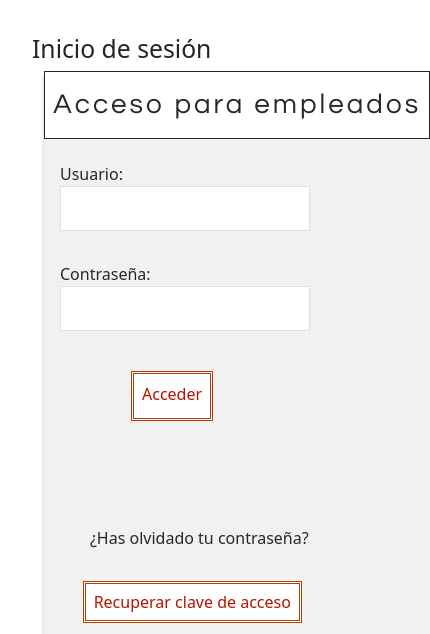
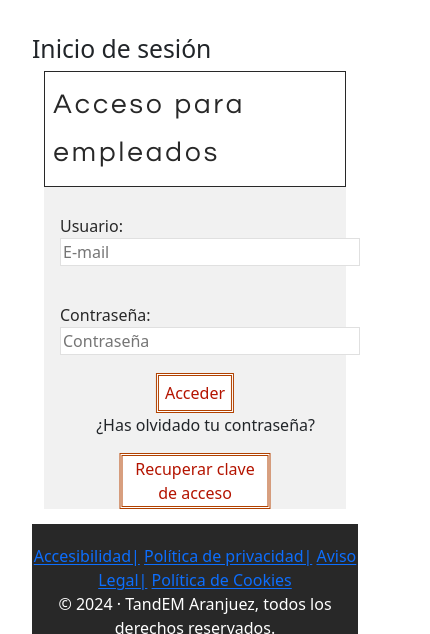
Before and after one commit to nikatandem/generador-qr-veronica, a Gatsby site: page /formulario in a window 390 px wide. Shown: the part 107-741 px from the top of the page, 430 px wide, since content can reach past the window. Built offline with nearby package versions, Linux system fonts and the light colour scheme; Gatsby itself is replaced by a stand-in of ours.

Commit message:
estilos form

```diff
--- a/package.json
+++ b/package.json
@@ -24,10 +24,11 @@
     "gatsby-plugin-sharp": "^5.13.1",
     "gatsby-source-filesystem": "^5.13.1",
     "gatsby-transformer-sharp": "^5.13.1",
-    "react": "^18.2.0",
+    "react": "^18.3.1",
     "react-bootstrap": "^2.10.2",
-    "react-dom": "^18.2.0",
+    "react-dom": "^18.3.1",
     "react-slick": "^0.30.2",
+    "reactstrap": "^9.2.2",
     "slick-carousel": "^1.8.1"
   }
 }
--- a/src/components/accessform/accessform.js
+++ b/src/components/accessform/accessform.js
@@ -1,11 +1,12 @@
-import React from "react";
+import React, { useState } from "react";
 import "./formstyle.css";
-import { useState } from "react";
 
 function Acceso() {
   const [nombre, setNombre] = useState("");
   const [password, setPassword] = useState("");
-  const [enviado, setEnviado] = useState(false); //
+  const [enviado, setEnviado] = useState(false);
+  const [alertVisible, setAlertVisible] = useState(false);
+  const [email, setEmail] = useState("");
 
   const handleChangeName = (event) => {
     setNombre(event.target.value);
@@ -15,36 +16,57 @@ function Acceso() {
     setPassword(event.target.value);
   };
 
+  const handleRecoverPasswordClick = () => {
+    setAlertVisible(true);
+  };
+
+  const handleSubmitEmail = (event) => {
+    event.preventDefault();
+    setAlertVisible(false);
+    alert("Revise su correo electrónico, le hemos enviado un enlace para cambiar su contraseña.");
+  };
+
+  const onDismiss = () => setAlertVisible(false);
+
   return (
- <div class="container">
+    <div className="container">
+      <div className="custom-box">
+      <form className="acceso">
+        <h1 className="titulo">Acceso para empleados</h1>
+        <div className="datos">
+          <label className="label-1" > Usuario:
+<br />
+      <input className="campo" type="text" value={nombre} onChange={handleChangeName} placeholder="E-mail"/>
+        </label>
+      <label className="label-1">Contraseña:
+<br />
+      <input className="campo" type="password" value={password} onChange={handleChangePassword} placeholder="Contraseña"/>
+        </label>
+          </div>
+      <div className="botones">
+   <button className="elemento-button" type="submit" disabled={enviado}>Acceder</button>
+      <p className="p-recuperar">¿Has olvidado tu contraseña?</p>
+      <button type="button" className="btn-recuperar" onClick={handleRecoverPasswordClick}>Recuperar clave de acceso</button>
+</div>
+
+    </form>
+    </div>
+{alertVisible && (
+
+<div className="custom-alert">
+  <form onSubmit={handleSubmitEmail} className="custom-form">
+   <button type="button" className="close-button" onClick={onDismiss}>x</button>
+  <label htmlFor="email" className="form-label">Introduzca su correo electrónico:</label>
+    <input type="email" name="email" id="email" className="form-input" placeholder="E-mail" value={email} onChange={(e) => setEmail(e.target.value)} required />
 
 
-    <div className="acceso">
+  <button type="submit" className="confirmar">Confirmar</button>
+  </form>
+</div>
+      )}
+    </div>
+  );
 
-     <div>
-        <form>
-            <h1 className="titulo">Acceso para empleados</h1>
-                <div>
-                    <label className="contraseña"> Usuario:
-                        < br/> <input className="campo"  type="text" value={nombre} onChange={handleChangeName} />
-                    </label>
-                </div>
-                <div>
-                    <label className="contraseña">Contraseña:
-                    <br/><input className="campo" type="password" value={password} onChange={handleChangePassword} />
-                    </label>
+}
 
-                </div>
-                <button className="elemento-button" type="submit" disabled={enviado} >Acceder</button>
-                <p className="p-recuperar">¿Has olvidado tu contraseña?</p>
-                    <button className="btn-recuperar">Recuperar clave de acceso</button>
-            </form>
-
-        </div>
-
-
-      </div>
-      </div>
-  );
-}
 export default Acceso;
--- a/src/components/accessform/formstyle.css
+++ b/src/components/accessform/formstyle.css
@@ -1,268 +1,209 @@
-.container{
-    margin: 0;
-    padding: 0;
-    margin-bottom: var(--space-4);
-}
+/* FORMULARIO ACCESO */
 .acceso {
   background-color: #f1f1f1;
-    box-shadow: 0px 4px 4px #00000040;
-    height: 671px;
-    position: relative;
-    width: 800px;
+  margin-top: 0px;
+  margin-bottom: 15px;
+
+}
+  .datos{
+  display: inline;
+  margin-bottom: 0px;
+  margin-top: -10px;
+
+  }
+  .botones{
+    margin-top: 0px;
+    display: inline;
+    text-align: center;
+
     }
 
-  .acceso .elemento-button {
+.elemento-button  {
+  position:inherit;
+  margin-top: 0px;
+  align-items: center;
+  margin-left: 10%;
     text-align: center;
-    background-color: #ffffff;
+    background-color: #ffffff ;
     border: double #b14100;
-    display: flex;
-    gap: 8px;
-    height: 50px;
-    justify-content: center;
-    left: 87px;
-    padding: .5em;
-    position: absolute;
-    top: 340px;
-    width: auto;
+
   }
-  .acceso .elemento-button:hover{
-    background-color: #B41400;
+.elemento-button:hover{
+    background-color: #B41400 ;
     border: double  #ffffff;
   }
-
-  .acceso .titulo {
+ .titulo {
     color: #282828;
     font-size: var(--font- --font-lg);
     line-height: var(--line-height-loose);
     letter-spacing: var(--space-1);
-    position: relative;
-  }
-  .acceso .div {
-    color: #000000;
-    font-family: var(--font-title-font-family);
-    font-size: var(--font-title-font-size);
-    font-style: var(--font-title-font-style);
-    font-weight: var(--font-title-font-weight);
-    left: 265px;
-    letter-spacing: var(--font-title-letter-spacing);
-    line-height: var(--font-title-line-height);
-    position: absolute;
-    top: 68px;
-    white-space: nowrap;
-    width: 384px;
+
   }
 
-  .acceso .elemento-etiqueta {
+.elemento-etiqueta {
     align-items: center;
     background-color: #ffffff;
     border: 1px solid;
     border-color: #b14100;
-    border-radius: 8px;
-    display: flex;
-    gap: 8px;
-    height: 34px;
-    justify-content: center;
-    left: 581px;
-    padding: 6px 8px;
-    position: absolute;
-    top: 510px;
-    width: 266px;
+
   }
 
-  .acceso .campo {
-    align-items: flex-start;
+.campo {
     background-color: #ffffff;
     border: 1px solid;
     border-color: #e0e0e0;
     box-shadow: var(--button-shadow);
-    display: flex;
-    gap: 8px;
-    height: 45px;
-    padding: 12px 16px;
-    position: relative;
-    width: 750px;
+    margin-bottom: 200px;
   }
 
-  .acceso .contraseña {
-    align-self: stretch;
+  .datos {
+    width: fit-content;
+    color: #282828;
+    height: 100%;
+    font-size: var( --font-md);
+  }
+  .p-recuperar{
+    margin-top: 2%;
+    margin-left: -150px;
+}
+  .btn-recuperar{
+    margin-top:1px;
+    margin-left: 10%;
+    background-color: #ffffff;
+    border: double;
+    border-color: #b14100;
+
+}
+
+
+/* FORMULARIO RECUPERAR CONTRASEÑA */
+.custom-alert {
+  display: inline-flex;
+  background-color: #f1f1f1;
+  border:solid 1px #b14100;
+  padding: 0px;
+  margin-bottom: 5px;
+  width: 100%;
+}
+.custom-form{
+  position: relative;
   color: #282828;
   font-size: var( --font-md);
   font-weight: var(--font-m-font-weight);
-    margin-top: -1px;
-    position: relative;
-    white-space: nowrap;
-    width: 300px;
+}
+.custom-form .close-button {
+
+  text-align: center;
+  margin-top: 2px ;
+  margin-left: 2%;
+  height: 30px ;
+
 }
 
-  .btn-recuperar{
+.confirmar {
+  display: inline-flex;
   align-items: center;
-    background-color: #ffffff;
-    border: double;
-    border-color: #b14100;
-    display: flex;
-    gap: 8px;
-    height: 20px;
-    position: relative;
-    width: auto;
-    margin-top:0%;
-    display: flex;
-    gap: 8px;
-    height: auto;
-    justify-content: center;
-    left: 550px;
-    padding: 6px 8px;
-    position: absolute;
-    top: 510px;
-    width: auto;
-}
-.p-recuperar{
-    align-items: center;
-    display: flex;
-    gap: 8px;
-    height: 20px;
-    position: relative;
-    width: auto;
-    margin-top:0%;
-    margin-left:7px;
-    display: flex;
-    gap: 8px;
-    height: 34px;
-    justify-content: center;
-    left: 560px;
-    padding: 6px 8px;
-    position: absolute;
-    top: 450px;
-    width: auto;
-}
-@media (max-width:440px) {
-    .acceso{
-      color:#282828;
-      background-color: #f1f1f1;
-      margin-left: auto;
-      margin-right: auto;
-      width: max-content;
-    }
-    .acceso .elemento-button {
-        text-align: center;
-        background-color: #ffffff;
-        border: double #b14100;
-        display: flex;
-        gap: 8px;
-        height: 50px;
-        justify-content: center;
-        left: 87px;
-        padding: .5em;
-        position: absolute;
-        top: 300px;
-        width: auto;
-      }
-      .acceso .elemento-button:hover{
-        background-color: #B41400;
-        border: double  #ffffff;
+  margin-top: 3px;
+  margin-left: 30%;
+
 }
 
-      .acceso .titulo {
+.form-label {
+  display: block;
+  margin-bottom: 0px;
+  margin-left:50px;
   color: #282828;
-        font-size: var(--font- --font-lg);
-        line-height: var(--line-height-loose);
-        letter-spacing: var(--space-1);
-        position: relative;
-      }
-      .acceso .div {
-        color: #000000;
-        font-family: var(--font-title-font-family);
-        font-size: var(--font-title-font-size);
-        font-style: var(--font-title-font-style);
-        font-weight: var(--font-title-font-weight);
-        left: 265px;
-        letter-spacing: var(--font-title-letter-spacing);
-        line-height: var(--font-title-line-height);
-        position: absolute;
-        top: 68px;
-        white-space: nowrap;
-        width: 384px;
+  font-size: var(--font-md);
+  font-weight: var(--font-m-font-weight);
 }
 
-      .acceso .elemento-etiqueta {
-        align-items: center;
+.form-input {
+  margin-top: 0px;
+  margin-left: 65px;
   background-color: #ffffff;
-        border: 1px solid;
-        border-color: #b14100;
-        border-radius: 8px;
-        display: flex;
-        gap: 8px;
-        height: 34px;
-        justify-content: center;
-        left: 581px;
-        padding: 6px 8px;
-        position: absolute;
-        top: 510px;
-        width: 266px;
+  border: 1px solid #e0e0e0;
+  box-shadow: var(--button-shadow);
+  width: 300px;
+
 }
 
-      .acceso .campo {
-        align-items: flex-start;
-        background-color: #ffffff;
-        border: 1px solid;
-        border-color: #e0e0e0;
-        box-shadow: var(--button-shadow);
-        display: flex;
-        gap: 8px;
-        height: 45px;
-        padding: 12px 16px;
-        position: relative;
-        width: 250px;
+
+
+
+/* Media Query para pantallas de 450px */
+@media screen and (max-width: 450px) {
+  .custom-box {
+    margin-top: 0px;
+    height: auto;
   }
 
-      .acceso .contraseña {
-        align-self: stretch;
+  .campo {
+    margin-bottom:2px;
+    align-content: center;
+    width: 300px;
+
+  }
+
+  .elemento-button {
+    margin-left: 50%;
+    transform: translateX(-50%);
+    margin-top: 0px;
+  }
+
+  .p-recuperar {
+    margin-left: 7%;
+    margin-top: 0px;
+
+  }
+
+  .btn-recuperar {
+    position: relative;
+    margin-top: 0px;
+    margin-left: 50%;
+    transform: translateX(-50%);
+    width: auto;
+    height: auto;
+  }
+/* ventana recuperar */
+  .custom-alert {
+    display: inline-flex;
+    background-color: #f1f1f1;
+    border:solid 1px #b14100;
+    padding: 0px;
+    margin-bottom: 5px;
+  }
+  .custom-form{
+    position: relative;
     color: #282828;
     font-size: var( --font-md);
     font-weight: var(--font-m-font-weight);
-        margin-top: -1px;
+  }
+  .close-button {
+    display: flex;
     position: relative;
-        white-space: nowrap;
-        width: 300px;
+    margin-bottom: 0px;
+    height: 20px;
   }
 
-      .btn-recuperar{
+  .confirmar {
+    display: inline-flex;
     align-items: center;
-        background-color: #ffffff;
-        border: double;
-        border-color: #b14100;
-        display: flex;
-        gap: 8px;
-        height: 20px;
-        position: relative;
+    margin-top: 0px;
+    margin-left: 4%;
+  }
+
+  .form-label {
+    color: #282828;
+    font-size: var(--font-md);
+    font-weight: var(--font-m-font-weight);
+  }
+
+  .form-input {
+    margin-top: 0%;
+    margin-left: 3%;
+    box-shadow: var(--button-shadow);
     width: auto;
-        margin-top:0%;
-        display: flex;
-        gap: 8px;
-        height: auto;
-        justify-content: center;
-        left: 10%;
-        padding: 6px 8px;
-        position: absolute;
-        top: 510px;
-        width: auto;
+
   }
-    .p-recuperar{
-        align-items: center;
-        display: flex;
-        gap: 8px;
-        height: 20px;
-        position: relative;
-        width: auto;
-        margin-top:0%;
-        margin-left:7px;
-        display: flex;
-        gap: 8px;
-        height: 34px;
-        justify-content: center;
-        left: 8%;
-        padding: 6px 8px;
-        position: absolute;
-        top: 450px;
-        width: auto;
+
 }
-}
--- a/src/components/layout.css
+++ b/src/components/layout.css
@@ -293,4 +293,5 @@
       margin-bottom: 2em;
       margin-top: 2em;
     }
+
     }
```
Also changed, not shown: 1 other file. Lines whose indentation alone changed are shown as unchanged.
